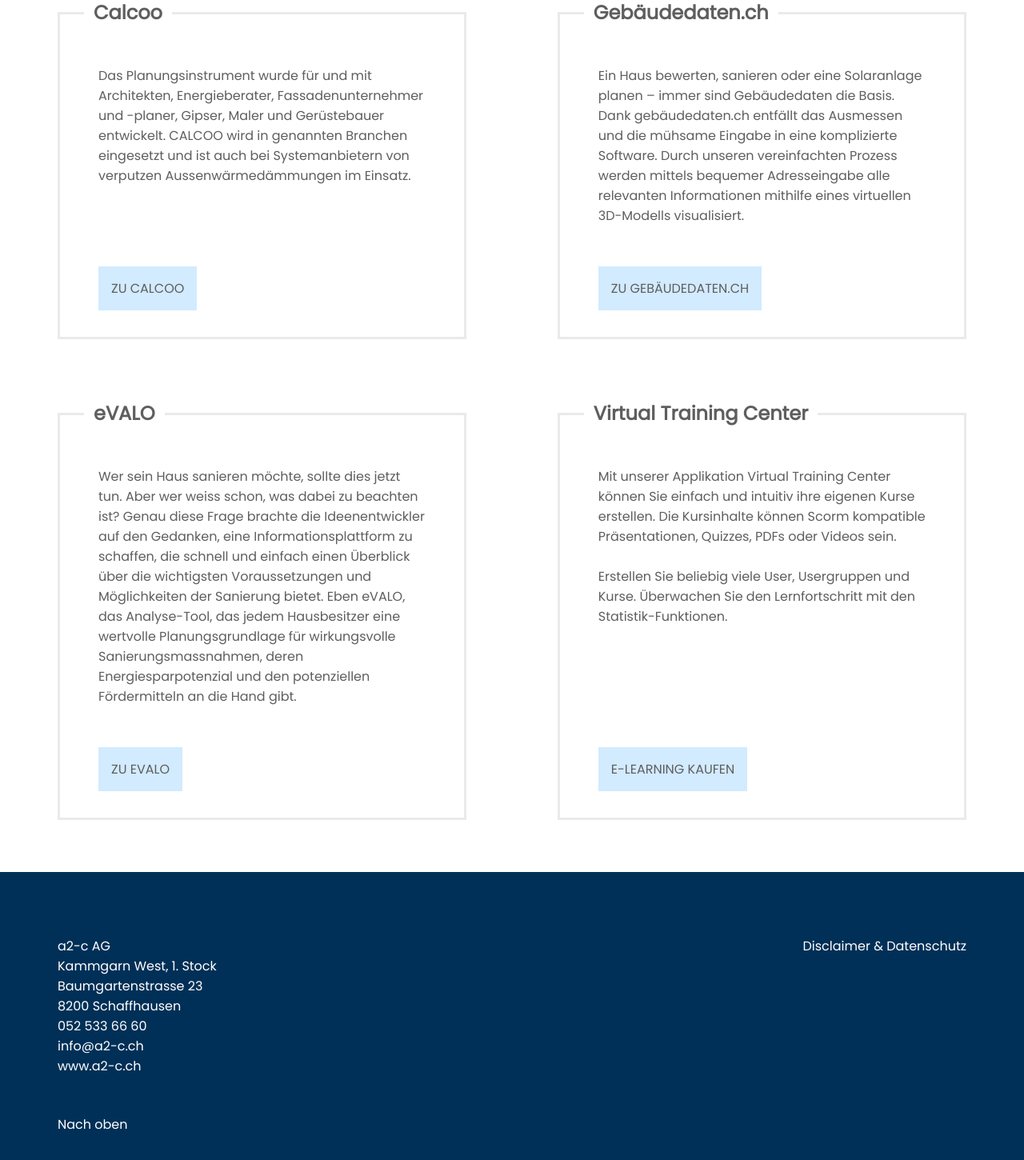
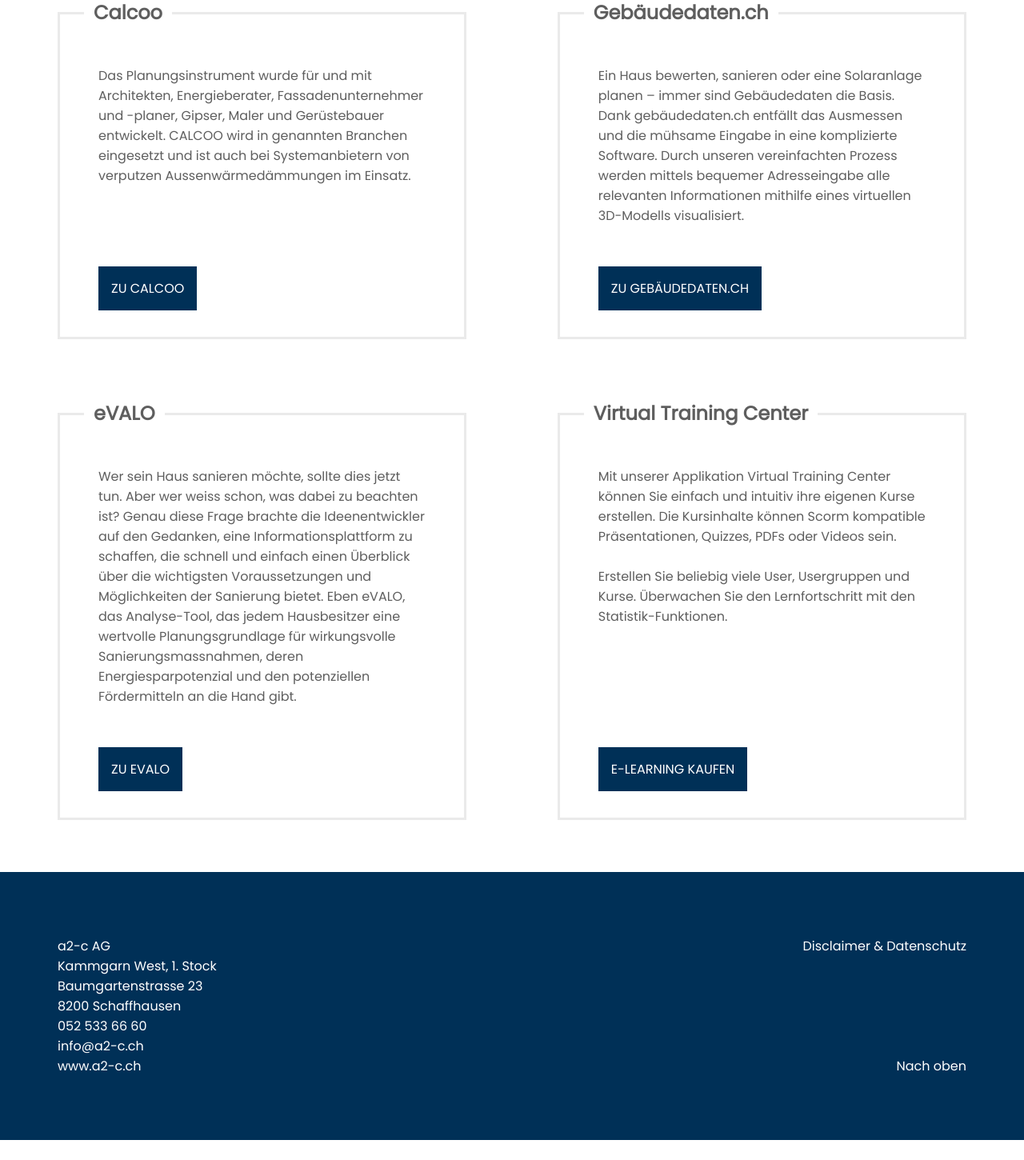
Before and after one commit to a2-c/creativio-site, a PHP site: page /wwm.php in a window 1280 px wide. Shown: the part 1646-3096 px from the top of the page at 80% size. After the commit the page ends 3071 px from the top, so only its background shows below. Run offline with PHP 8.4, Linux system fonts and the light colour scheme.

Commit message:
haufen kleine änderungen.

```diff
--- a/assets/footer.php
+++ b/assets/footer.php
@@ -13,16 +13,16 @@
                     <span class="t-color-white">info@a2-c.ch</span><br>
                     <span class="t-color-white">www.a2-c.ch</span><br>
                 </div>
-                <div class="t-right">
+                <div class="t-right" style="display: flex; flex-direction: column; justify-content: space-between;">
 <!--                     <a class="reset-link link-light u-hover" href="index.php">Über uns </a><br>
                     <a class="reset-link link-light u-hover" href="wwm.php">Was wir machen </a><br>
                     <a class="reset-link link-light u-hover" href="lehre.php">Lehre </a><br>
                     <a class="reset-link link-light u-hover" href="kontakt">Kontakt </a><br> -->
                     <a class="reset-link link-light u-hover" href="disclaimer.php">Disclaimer & Datenschutz</a><br>
+                    <div><a href="#top" class="reset-link link-light u-hover">Nach oben</a></div>
                 </div>
             </div>
 
-            <div><a href="#top" class="reset-link link-light u-hover">Nach oben</a></div>
 
         </div>
     </div>
--- a/assets/header.php
+++ b/assets/header.php
@@ -15,7 +15,7 @@
                         <li><a href="index.php" class="">Über Uns</a></li>
                         <span class="nav-divider">|</span>
                         <li class="dropdown">
-                            <a href="wwm.php" class="flex flex-middle"><span style="margin-right: 10px">Was wir machen</span>
+                            <a href="wwm.php" class="flex flex-middle"><span style="">Was wir machen</span>
                                 <ul>
                                     <li><a href="wwm.php#projekte">Projekte</a></li>
                                     <li><a href="wwm.php#produkte">Produkte</a></li>
@@ -37,33 +37,32 @@
                 </nav>
                 <div class="menu" id="menu">
                     <div style="padding-bottom: 2em">
-                            <a  href="index.php">Über Uns</a><br>
+                        <a href="index.php">Über Uns</a><br>
                     </div>
                     <div style="padding-bottom: 2em">
-                            <a  href="wwm.php">Was wir machen</a><br>
+                        <a href="wwm.php">Was wir machen</a><br>
                     </div>
                     <div style="padding-bottom: 2em">
-                            <a  href="lehre.php">Lehre</a><br>
+                        <a href="lehre.php">Lehre</a><br>
                     </div>
                     <div style="padding-bottom: 2em">
-                            <a  href="kontakt.php">Kontakt</a><br>
+                        <a href="kontakt.php">Kontakt</a><br>
                     </div>
                 </div>
                 <script>
                     document.getElementById('menu').style.display = 'none'
+
                     function showmenu() {
                         if (document.getElementById('menu').style.display == 'none') {
                             document.getElementById('menu').style.display = 'unset';
-                                document.body.style.overflow = "hidden"
-                            }
-                            else {
+                            document.body.style.overflow = ""
+                        } else {
                             document.getElementById('menu').style.display = 'none'
-                                document.body.style.overflow = "unset"
+                            document.body.style.overflow = ""
                         }
                     }
 
-                        function hidemenu() {
-                        }
+                    function hidemenu() {}
                 </script>
             </header>
         </div>
--- a/css/style.css
+++ b/css/style.css
@@ -44,7 +44,7 @@
     flex-direction: column;
     min-height: 100vh;
     margin: 0;
-    background-color: var(--white)
+    background-color: var(--white);
 }
 
 main {
@@ -350,10 +350,6 @@
     border-width: 0;
 }
 
-.button {
-    background-color: var(--white);
-    font-size: 1.2em;
-}
 
 
 /* DROPDWON */
@@ -408,11 +404,6 @@
     max-width: 100%;
 }
 
-.blob-small svg {
-    height: unset;
-    width: 100vw;
-    padding-top: 0;
-}
 
 
 .outline-proj {
@@ -505,6 +496,14 @@
         row-gap: 50px
     }
 
+    .grid-2-at-numbers {
+        row-gap: 5px
+    }
+
+    .grid-2-at-numbers p {
+        margin: 0.5em
+    }
+
     .grid-3>* {
         width: 100%;
     }
@@ -521,11 +520,12 @@
     .heroshot {
         font-size: 1.4em;
         top: 60px;
-        left: 30px
+        left: 30px;
     }
 
     .detail {
         flex-direction: column;
+        align-items: center;
     }
 
     .detail>* {
@@ -600,6 +600,16 @@
         justify-content: flex-start;
         height: unset
     }
+    .lehre-blob svg {
+        height: unset !important;
+        padding: 0
+    }
+    .blob-small svg {
+        height: unset;
+        width: 100vw;
+        padding-top: 0;
+    }
+
 }
 
     .hover-box>* {
@@ -631,14 +641,16 @@
         border-radius: 15px;
     }
 
-    input[type="submit"]:hover {
+    input[type="submit"]:hover, .button:hover {
         cursor: pointer;
         opacity: 0.9;
     }
 
-    input[type="submit"] {
+    input[type="submit"], .button {
         text-transform: uppercase;
+        text-decoration: none;
         width: 130px;
+        padding: 1em;
         background-color: var(--dark-blue);
         color: var(--white)
     }
--- a/index.php
+++ b/index.php
@@ -16,7 +16,8 @@
         <div>
             <div class="container-parent bild">
                 <div class="t-color-grey container heroshot">
-                    <h1 class="bold">a2-c</h1>
+                    <img src="images/logo.svg" width="120" alt="">
+                    <!-- <h1 class="bold">a2-c</h1> -->
                     <h3 style="font-weight: 100">Vom ersten Gedankensplitter <br> bis zur fertigen Lösung</h3>
                 </div>
             </div>
@@ -125,7 +126,7 @@
 
                 <h2 class="abbschnitt-titel">Unser Erfolg in Zahlen</h2>
 
-                <div class="grid grid-2 t-large">
+                <div class="grid grid-2 t-large grid-2-at-numbers">
                     <div>
                         <p><span class="bold t-color-black" id="angestellte" style="font-size: 2em; margin-right: 0.5em">0</span> Angestelle</p>
                     </div>
--- a/wwm.php
+++ b/wwm.php
@@ -100,7 +100,7 @@
                                     <br>
                                     <br>
                                     <div>
-                                        <a target="_blank" href="http://www.calcoo.ch/" class="wwm-button">ZU CALCOO</a>
+                                        <a target="_blank" href="http://www.calcoo.ch/" class="button">ZU CALCOO</a>
                                     </div>
                                 </div>
                             </div>
@@ -112,7 +112,7 @@
                                     <br>
                                     <br>
                                     <div>
-                                        <a target="_blank" href="https://www.building3d.ch/" class="wwm-button">ZU gebäudedaten.ch</a>
+                                        <a target="_blank" href="https://www.building3d.ch/" class="button">ZU gebäudedaten.ch</a>
                                     </div>
                                 </div>
                             </div>
@@ -125,7 +125,7 @@
                                     <br>
                                     <br>
                                     <div>
-                                        <a target="_blank" href="https://www.evalo.ch/" class="wwm-button">ZU eValo</a>
+                                        <a target="_blank" href="https://www.evalo.ch/" class="button">ZU eValo</a>
                                     </div>
                                 </div>
                             </div>
@@ -141,7 +141,7 @@
                                     <br>
                                     <br>
                                     <div>
-                                        <a target="_blank" href="kontakt.php" class="wwm-button">E-Learning kaufen</a>
+                                        <a target="_blank" href="kontakt.php" class="button">E-Learning kaufen</a>
                                     </div>
                                 </div>
                             </div>
```
Also changed, not shown: lehre.php (+38 -43 lines), assets/kimmo-video.php (added), 1 other file. Lines whose indentation alone changed are shown as unchanged.
